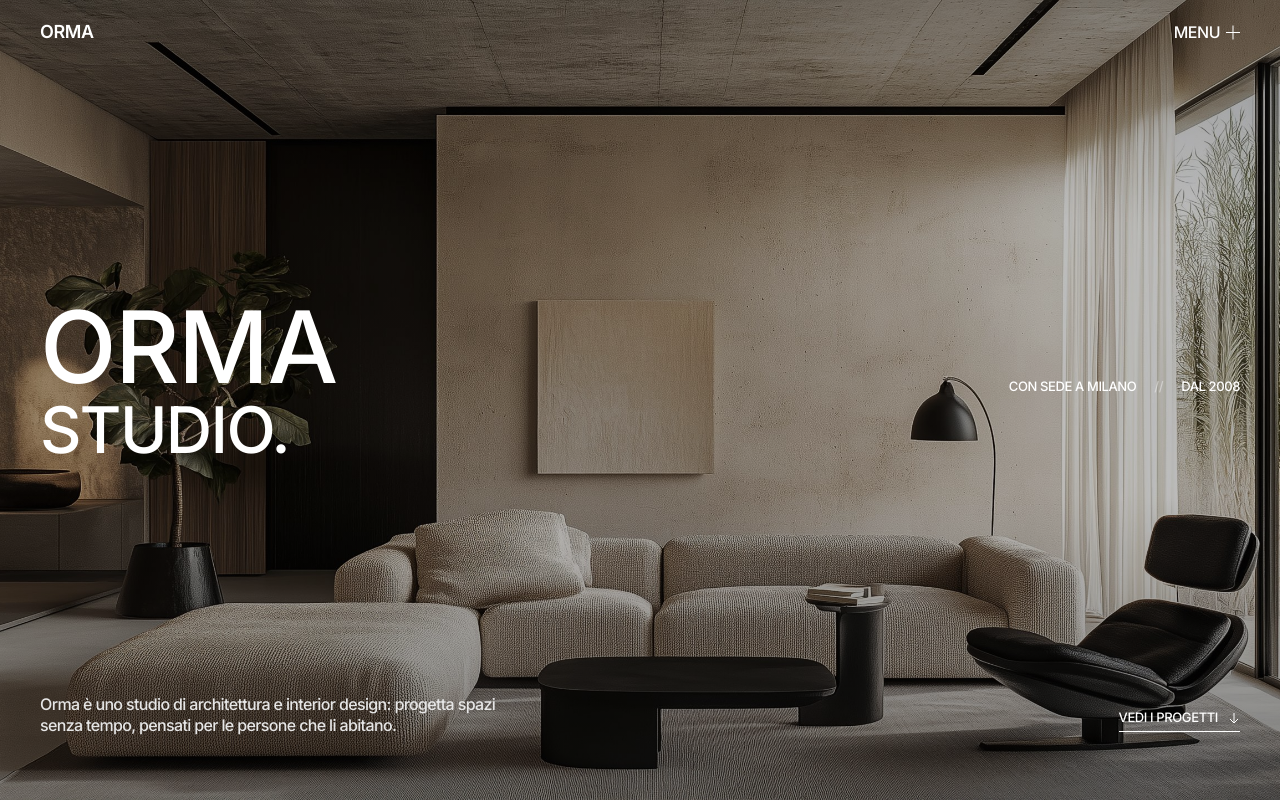
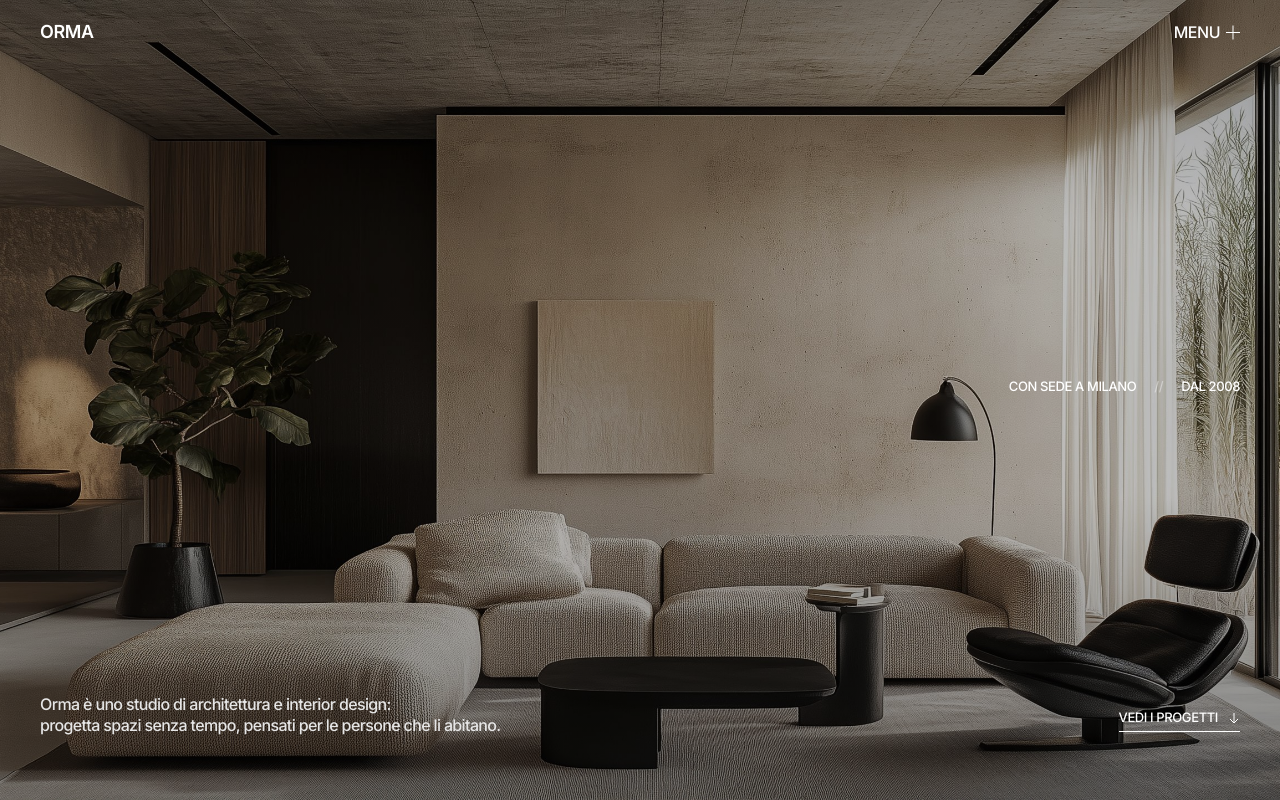
Before and after one commit to mariannaolivierodesigner/orma-studio, a plain HTML site: page index.html in a window 1280 px wide. Shown: the top 800 px of the page. Drawn offline with Linux system fonts and the light colour scheme.

Commit message:
Hero: tolto il titolo ORMA STUDIO ripetuto, a capo dopo i due punti
Co-Authored-By: Claude Sonnet 5.5 <noreply@anthropic.com>
Claude-Session: https://claude.ai/code/session_017MXZyVqgszge6cuamRbTFX

```diff
--- a/index.html
+++ b/index.html
@@ -424,6 +424,9 @@ body.menu-open #menu li:nth-child(5) a{transition-delay:.35s}
 
 .tm1{grid-template-columns:1fr!important}.tm1 .stk{position:static}.tm1 .stk h2{margin-bottom:56px}
 
+.sr{position:absolute;width:1px;height:1px;overflow:hidden;clip:rect(0 0 0 0);white-space:nowrap}
+@media(max-width:809px){.dk{display:none}}
+
 </style>
 </head>
 <body>
@@ -600,9 +603,9 @@ function home(){
  const jcards=ARTICLES.slice(0,4).map(a=>`<a class="jc rv" href="#article-${a.slug}"><div class="im"><img src="${a.thumb}" alt=""><i class="brk tr"></i><i class="brk bl"></i></div><div class="tx"><h3>${a.title}</h3><div class="au lab"><i></i>${a.author}</div></div></a>`).join('');
  return `
 <div class="hero"><img src="${I.hero}" alt="Interno di un progetto Orma"><div class="in">
- <h1><b>${BRAND}</b><span>STUDIO.</span></h1>
+ <h1 class="sr">Orma Studio</h1>
  <div class="meta lab"><span>Con sede a Milano</span><span class="s">//</span><span>Dal 2008</span></div>
- <p class="tag">Orma è uno studio di architettura e interior design: progetta spazi senza tempo, pensati per le persone che li abitano.</p>
+ <p class="tag">Orma è uno studio di architettura e interior design: <br class="dk">progetta spazi senza tempo, pensati per le persone che li abitano.</p>
  <a class="go lab" href="#" data-scroll="pj">Vedi i progetti ${ARROW}</a></div></div>
 <div id="home-body">
  <section class="pj" id="pj"><div class="strip">${strip}</div></section>
```
